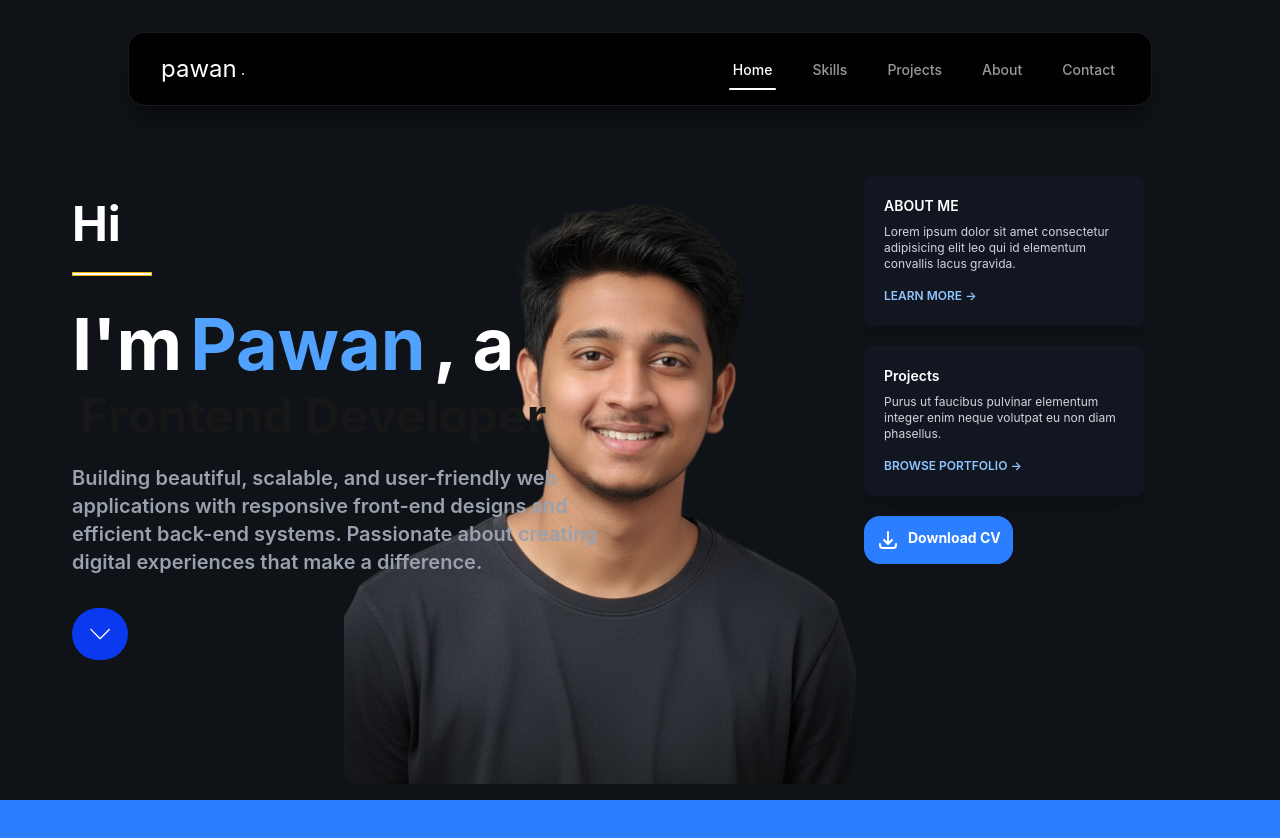
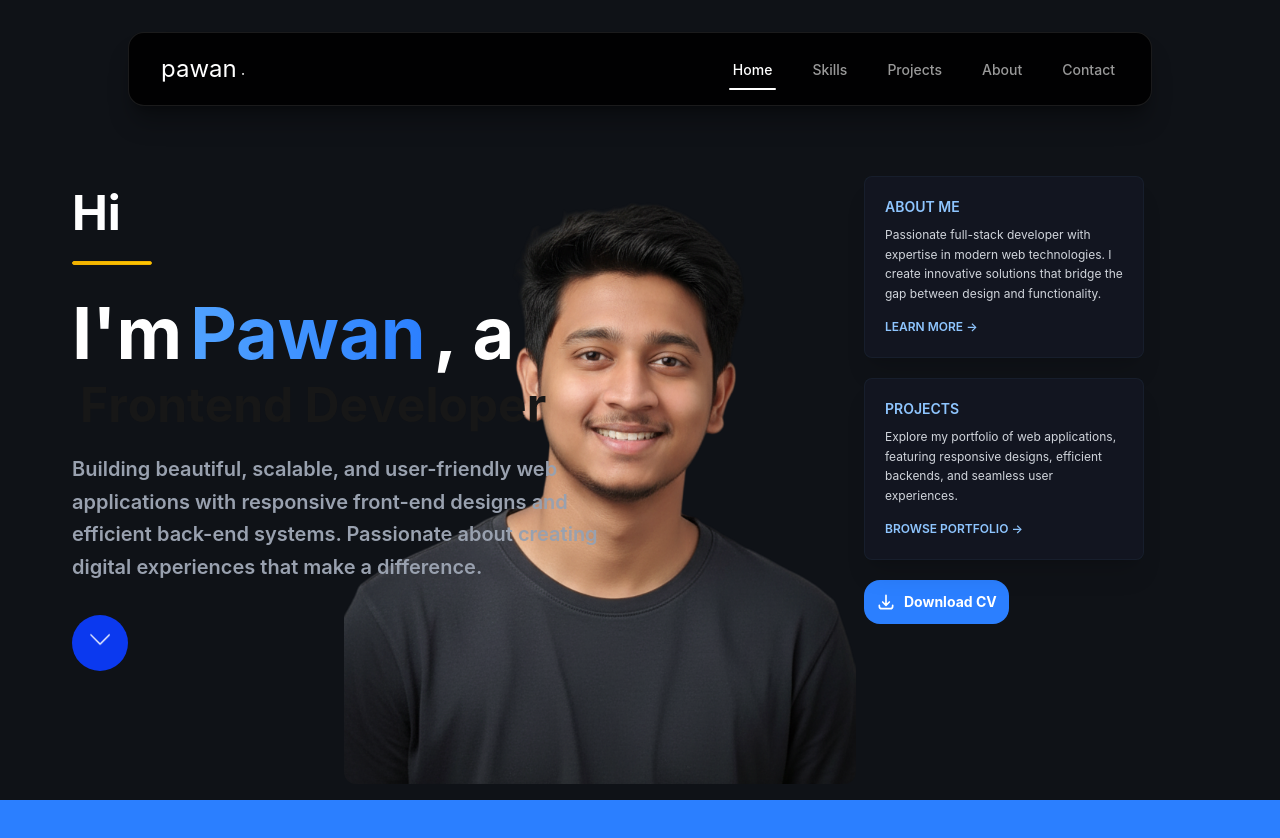
Before and after one commit to pawanprasad2/pawan_portfolio, a Next.js app: page / in a window 1280 px wide. Shown: the top 838 px of the page. Built offline with nearby package versions, Linux system fonts and the light colour scheme.

Commit message:
third commit

```diff
--- a/src/app/page.js
+++ b/src/app/page.js
@@ -19,13 +19,23 @@ export default function Homepage() {
     "Problem Solver",
   ];
 
+  const handleDownloadCV = () => {
+    // Add CV download functionality here
+    console.log("Downloading CV...");
+  };
+
+  const handleScrollDown = () => {
+    const skillsSection = document.getElementById("skills");
+    skillsSection?.scrollIntoView({ behavior: "smooth" });
+  };
+
   return (
     <>
       <section
         id="home"
         className="relative flex justify-center items-center w-full min-h-screen bg-[#0f1217] overflow-hidden"
       >
-        {/* Portrait for mobile (background effect) */}
+        {/* Mobile Portrait Background */}
         <div
           aria-hidden="true"
           className="absolute inset-0 w-full h-full opacity-30 block md:hidden z-0"
@@ -39,7 +49,7 @@ export default function Homepage() {
           />
         </div>
 
-        {/* Portrait for desktop (right side) */}
+        {/* Desktop Portrait */}
         <div
           aria-hidden="true"
           className="
@@ -63,62 +73,74 @@ export default function Homepage() {
           </div>
         </div>
 
-        {/* Right-side cards (desktop only) */}
+        {/* Desktop Side Cards */}
         <aside
           className="
-            absolute top-[18%]  md:top-[25%] lg:top-[22%]
+            absolute top-[18%] md:top-[25%] lg:top-[22%]
             right-4 sm:right-8 md:right-14 lg:right-18 xl:right-34
             hidden md:flex flex-col gap-5 w-[260px] lg:w-[280px]
             z-30
           "
         >
-          <div className="rounded-lg bg-[#131722]/90 text-white p-5 shadow-xl">
-            <h3 className="text-sm font-semibold">ABOUT ME</h3>
-            <p className="mt-2 text-xs text-gray-300">
-              Lorem ipsum dolor sit amet consectetur adipisicing elit leo qui id
-              elementum convallis lacus gravida.
+          <div className="rounded-lg bg-[#131722]/90 backdrop-blur-sm text-white p-5 shadow-xl border border-gray-800/50 hover:bg-[#1a1f2e]/90 transition-all duration-300">
+            <h3 className="text-sm font-semibold text-blue-300">ABOUT ME</h3>
+            <p className="mt-2 text-xs text-gray-300 leading-relaxed">
+              Passionate full-stack developer with expertise in modern web technologies.
+              I create innovative solutions that bridge the gap between design and functionality.
             </p>
-            <button className="mt-4 text-xs font-semibold text-blue-300 hover:underline">
-              LEARN MORE →
+            <button
+              className="mt-4 text-xs font-semibold text-blue-300 hover:text-blue-200 transition-colors duration-200 group"
+              onClick={() => document.getElementById("about")?.scrollIntoView({ behavior: "smooth" })}
+            >
+              LEARN MORE <span className="group-hover:translate-x-1 inline-block transition-transform duration-200">→</span>
             </button>
           </div>
 
-          <div className="rounded-lg bg-[#131722]/90 text-white p-5 shadow-xl">
-            <h3 className="text-sm font-semibold">Projects</h3>
-            <p className="mt-2 text-xs text-gray-300">
-              Purus ut faucibus pulvinar elementum integer enim neque volutpat
-              eu non diam phasellus.
+          <div className="rounded-lg bg-[#131722]/90 backdrop-blur-sm text-white p-5 shadow-xl border border-gray-800/50 hover:bg-[#1a1f2e]/90 transition-all duration-300">
+            <h3 className="text-sm font-semibold text-blue-300">PROJECTS</h3>
+            <p className="mt-2 text-xs text-gray-300 leading-relaxed">
+              Explore my portfolio of web applications, featuring responsive designs,
+              efficient backends, and seamless user experiences.
             </p>
-            <button className="mt-4 text-xs font-semibold text-blue-300 hover:underline">
-              BROWSE PORTFOLIO →
+            <button
+              className="mt-4 text-xs font-semibold text-blue-300 hover:text-blue-200 transition-colors duration-200 group"
+              onClick={() => document.getElementById("projects")?.scrollIntoView({ behavior: "smooth" })}
+            >
+              BROWSE PORTFOLIO <span className="group-hover:translate-x-1 inline-block transition-transform duration-200">→</span>
             </button>
           </div>
 
           <div className="btn-1">
-            <button className="p-3 bg-blue-500 flex text-sm text-white font-bold rounded-2xl">
-              <HiOutlineDownload className="mr-2" size="24" /> Download CV
+            <button
+              onClick={handleDownloadCV}
+              className="p-3 bg-blue-500 hover:bg-blue-600 flex items-center text-sm text-white font-bold rounded-2xl transition-all duration-300 hover:shadow-lg hover:scale-105 active:scale-95"
+            >
+              <HiOutlineDownload className="mr-2" size="20" />
+              Download CV
             </button>
           </div>
         </aside>
 
-        {/* Hero text */}
+        {/* Hero Content */}
         <div
           className="
             relative mt-10
             z-40 max-w-2xl px-6 py-12 md:px-10 lg:px-12
             text-center md:text-left
-            md:mr-55  md:mt-20   lg:mr-95 lg:mt-15 xl:mr-140
+            md:mr-55 md:mt-20 lg:mr-95 lg:mt-15 xl:mr-140
           "
         >
-          <span className="text-4xl sm:text-5xl md:text-5xl font-bold text-white">
+          <span className="text-4xl sm:text-5xl md:text-5xl font-bold text-white animate-fade-in">
             Hi{" "}
           </span>
-          <div className="mt-6 h-1 w-[80px] border border-yellow-500 sm:w-[19%] mx-auto md:mx-0 bg-white md:w-[80px]" />
+
+          <div className="mt-6 h-1 w-[80px] border border-yellow-500 sm:w-[19%] mx-auto md:mx-0 bg-gradient-to-r from-yellow-500 to-yellow-400 md:w-[80px] rounded-full" />
+
           <div className="mt-8 mb-3 flex flex-wrap justify-center md:justify-start items-end">
             <h1 className="text-4xl sm:text-5xl md:text-6xl lg:text-7xl font-bold text-white">
               I'm
             </h1>
-            <h1 className="text-4xl sm:text-5xl md:text-6xl lg:text-7xl font-bold text-blue-400 ml-2">
+            <h1 className="text-4xl sm:text-5xl md:text-6xl lg:text-7xl font-bold text-blue-400 ml-2 bg-gradient-to-r from-blue-400 to-blue-500 bg-clip-text text-transparent">
               Pawan
             </h1>
             <h1 className="text-4xl sm:text-5xl md:text-6xl lg:text-7xl font-bold text-white ml-2">
@@ -131,32 +153,40 @@ export default function Homepage() {
             words={words}
           />
 
-          <p className="mt-6 text-gray-400  font-semibold text-sm sm:text-base md:w-[90%] lg:w-[45vw]  md:text-l lg:text-xl">
+          <p className="mt-6 text-gray-400 font-semibold text-sm sm:text-base md:w-[90%] lg:w-[45vw] md:text-lg lg:text-xl leading-relaxed">
             Building beautiful, scalable, and user-friendly web applications
             with responsive front-end designs and efficient back-end systems.
             Passionate about creating digital experiences that make a
             difference.
           </p>
 
-          <div className="mt-8 mx-auto md:mx-0 rounded-full bg-[#0b39ef] p-4 w-[56px] flex justify-center items-center">
-            <SlArrowDown className="text-white text-xl" />
-          </div>
+          <button
+            onClick={handleScrollDown}
+            className="mt-8 mx-auto md:mx-0 rounded-full bg-[#0b39ef] hover:bg-[#0929d1] p-4 w-[56px] h-[56px] flex justify-center items-center transition-all duration-300 hover:shadow-lg hover:scale-110 active:scale-95 cursor-pointer"
+            aria-label="Scroll to next section"
+          >
+            <SlArrowDown className="text-white text-xl animate-bounce" />
+          </button>
         </div>
       </section>
 
-      {/* other section */}
+      {/* Navigation Sections */}
       <section id="skills">
         <Skillspage />
       </section>
+
       <section id="projects">
         <Projectpage />
       </section>
+
       <section id="about">
         <Aboutpage />
       </section>
+
       <section id="contact">
         <Contactpage />
       </section>
+
       <section id="footer">
         <Footer />
       </section>
```
